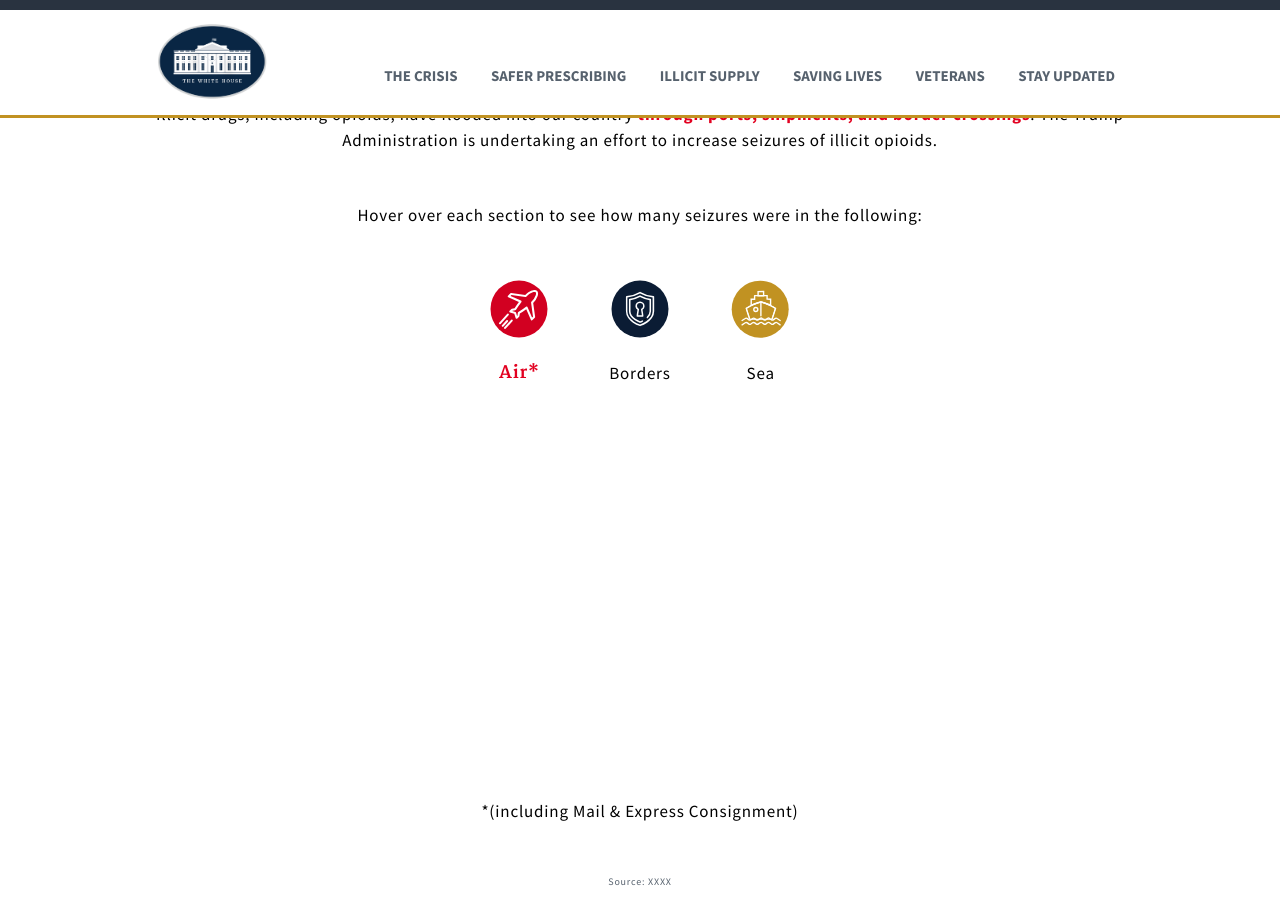
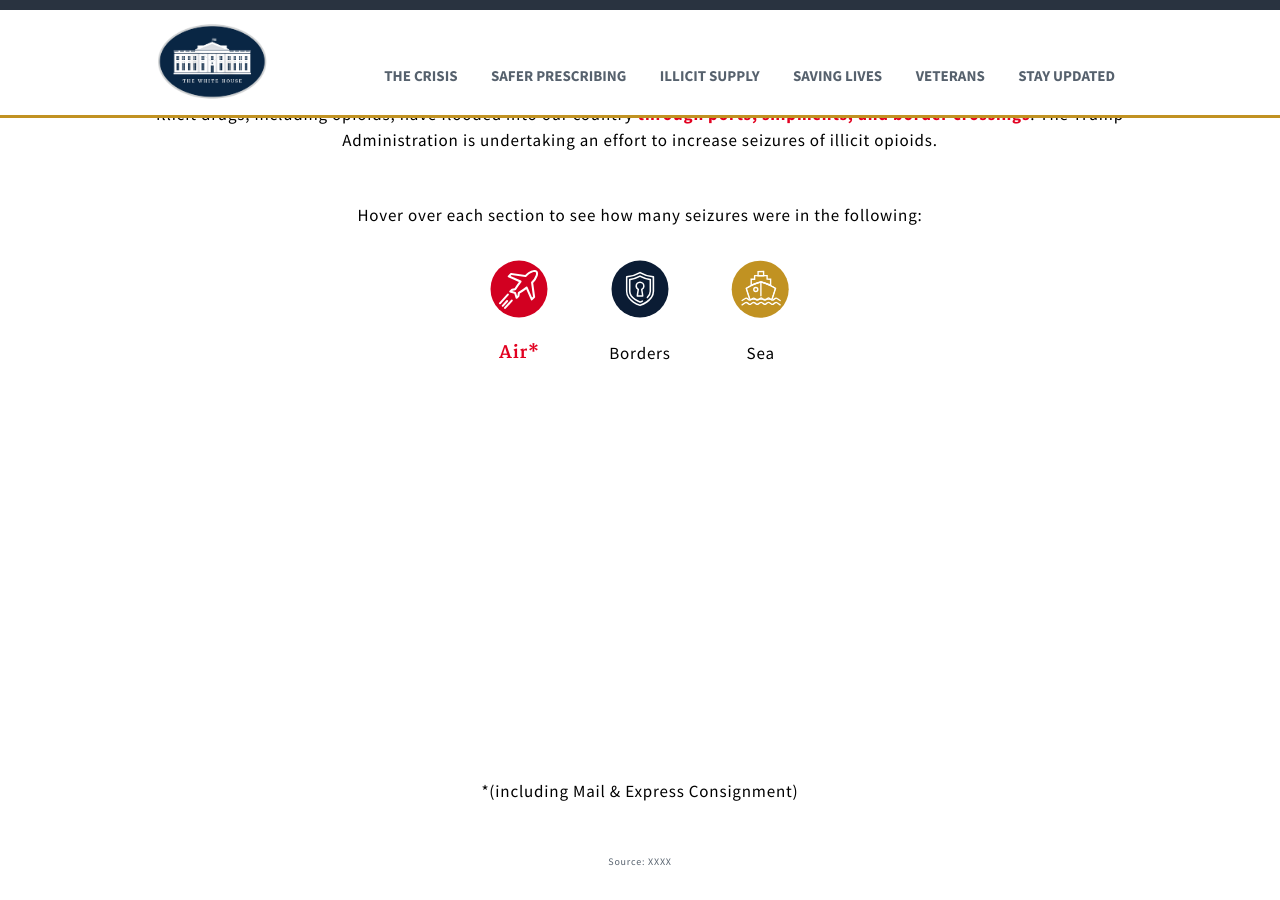
Before and after one commit to GSA/opioids.gov, a Jekyll site: the page built from index.md, in a window 1280 px wide and 900 px high, scrolled down 3213 px. Built offline with Jekyll 4.4.1, drawn with Linux system fonts in a browser that asks for light colours; nearby versions of some CDN libraries.

Commit message:
Update home.html

```diff
--- a/_layouts/home.html
+++ b/_layouts/home.html
@@ -160,7 +160,7 @@ layout: default
     </span>
   <p>Illicit drugs, including opioids, have flooded into our country <span>through ports, shipments, and border crossings</span>.
     The Trump Administration is undertaking an effort to increase seizures of illicit opioids.</p>
-    <p class="site-caption">Hover over each section to see how many seizures were in the following:</p>
+    <p class="site-caption secondary-caption">Hover over each section to see how many seizures were in the following:</p>
     <div class="site-section-data-split">
       <div class="site-metric">
         <svg xmlns="http://www.w3.org/2000/svg" viewBox="0 0 60 60">
```
